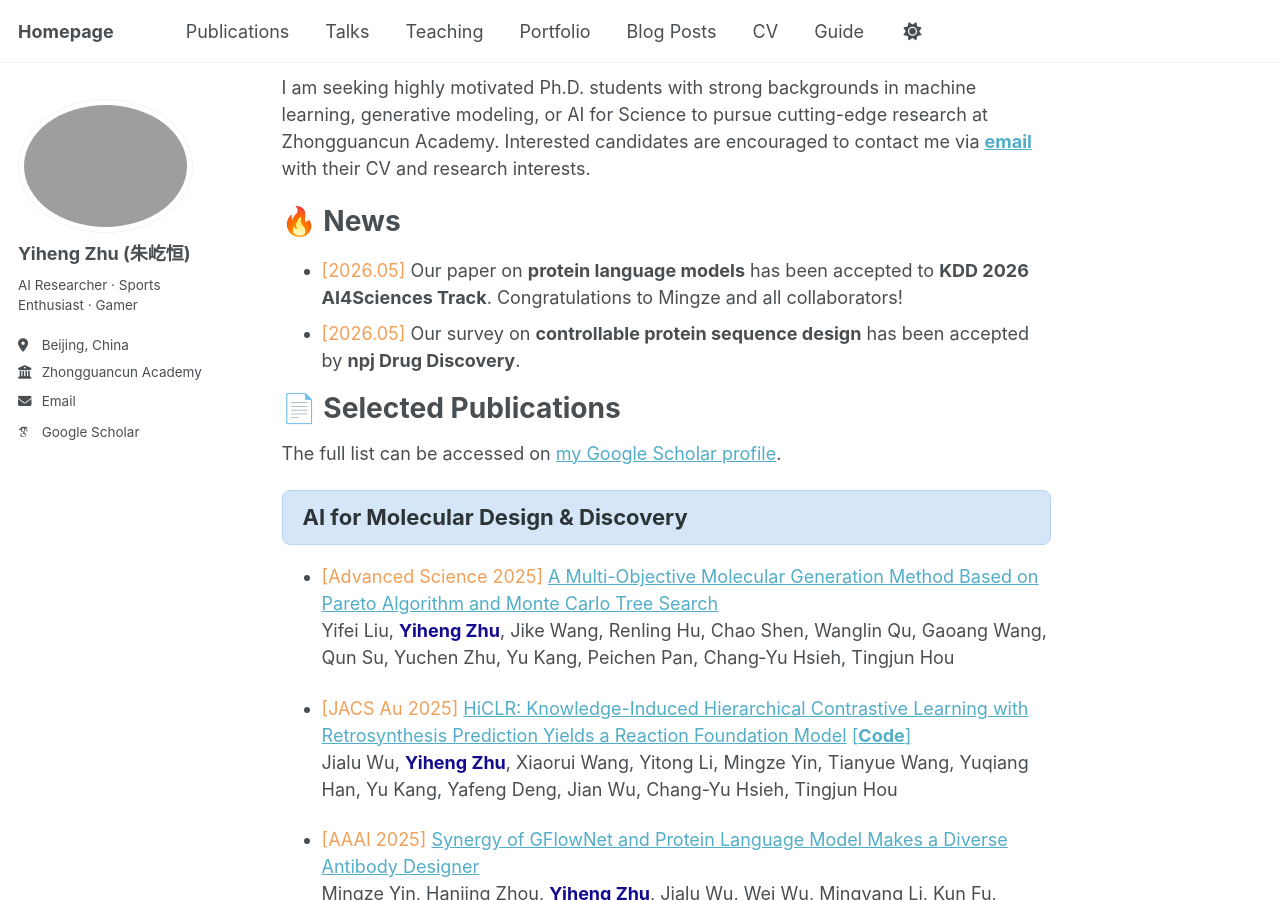
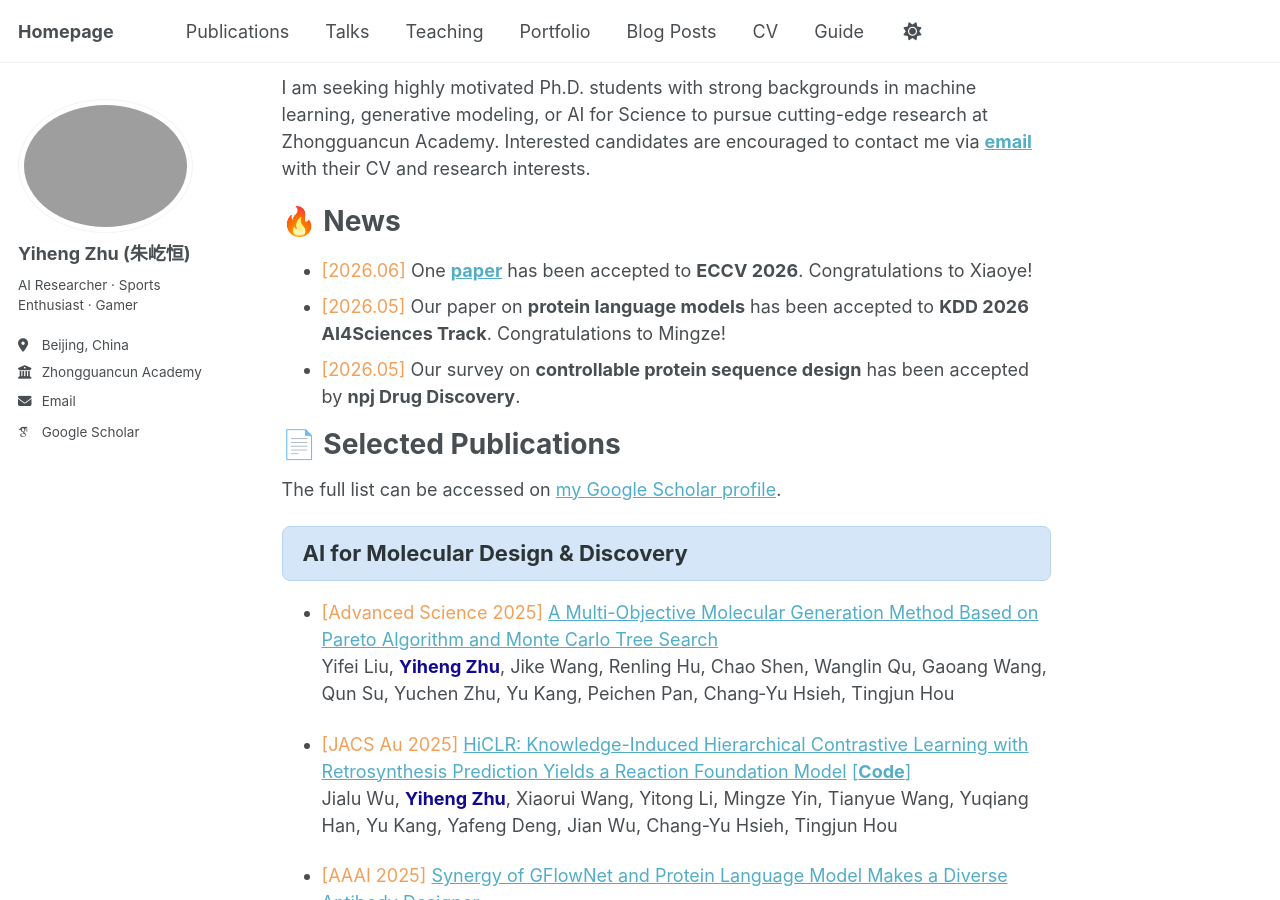
Before and after one commit to derrickzhu147/derrickzhu147.github.io, a Jekyll site: the page built from _pages/about.md, in a window 1280 px wide and 900 px high, scrolled down 405 px. Built offline with Jekyll 4.4.1, drawn with Linux system fonts in a browser that asks for light colours; some web fonts are replaced; a script that is not in the unit is left out.

Commit message:
Update about.md

```diff
--- a/_pages/about.md
+++ b/_pages/about.md
@@ -18,7 +18,8 @@ I am seeking highly motivated Ph.D. students with strong backgrounds in machine
 🔥 News
 ======
 
-- <span style="color:#F29F58;">[2026.05]</span> Our paper on **protein language models** has been accepted to **KDD 2026 AI4Sciences Track**. Congratulations to Mingze and all collaborators!
+- <span style="color:#F29F58;">[2026.06]</span> One **[paper](https://arxiv.org/abs/2603.11734)** has been accepted to **ECCV 2026**. Congratulations to Xiaoye!
+- <span style="color:#F29F58;">[2026.05]</span> Our paper on **protein language models** has been accepted to **KDD 2026 AI4Sciences Track**. Congratulations to Mingze!
 - <span style="color:#F29F58;">[2026.05]</span> Our survey on **controllable protein sequence design** has been accepted by **npj Drug Discovery**.
 
 {% include_relative pub.md %}
```
